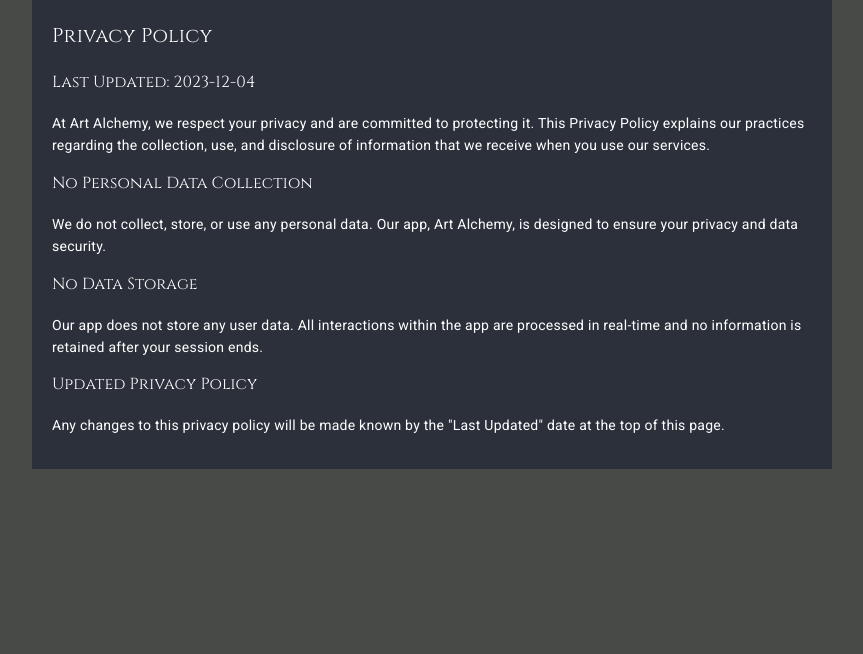
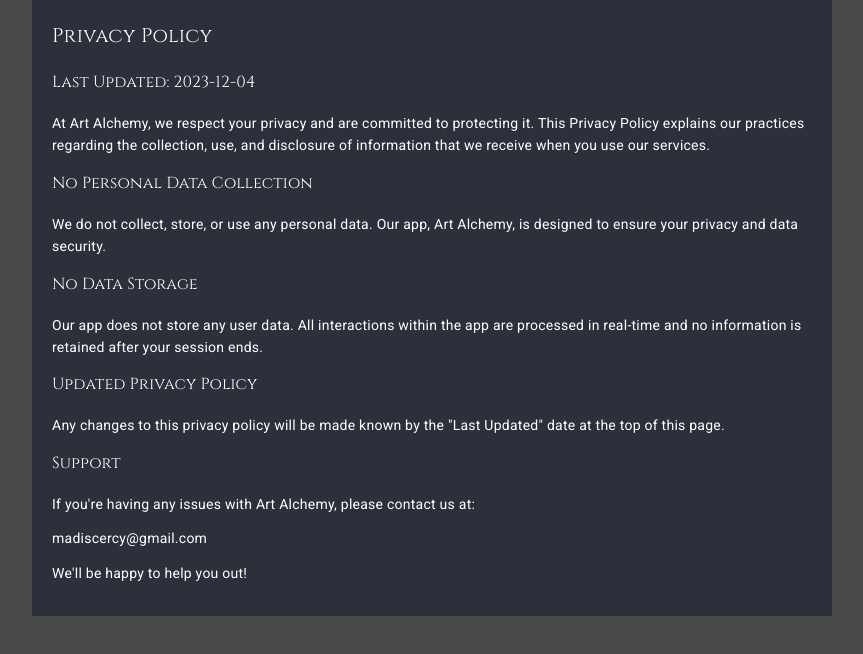
Before and after one commit to madiscercy/art-alchemy-webapp, an Angular app: page /privacy-policy in a window 1280 px wide. Shown: the top 654 px of the page, without its empty margins (208-1071 px from the left). Built offline with nearby package versions, Linux system fonts and the light colour scheme.

Commit message:
Add support section to privacy policy

```diff
--- a/src/app/components/privacy-policy/privacy-policy.component.html
+++ b/src/app/components/privacy-policy/privacy-policy.component.html
@@ -22,4 +22,10 @@
     Any changes to this privacy policy will be made known by the "Last Updated"
     date at the top of this page.
   </p>
+  <h3>Support</h3>
+  <p>If you're having any issues with Art Alchemy, please contact us at:</p>
+  <p>
+    <a href="mailto:madiscercy@gmail.com">madiscercy@gmail.com</a>
+  </p>
+  <p>We'll be happy to help you out!</p>
 </div>
```
